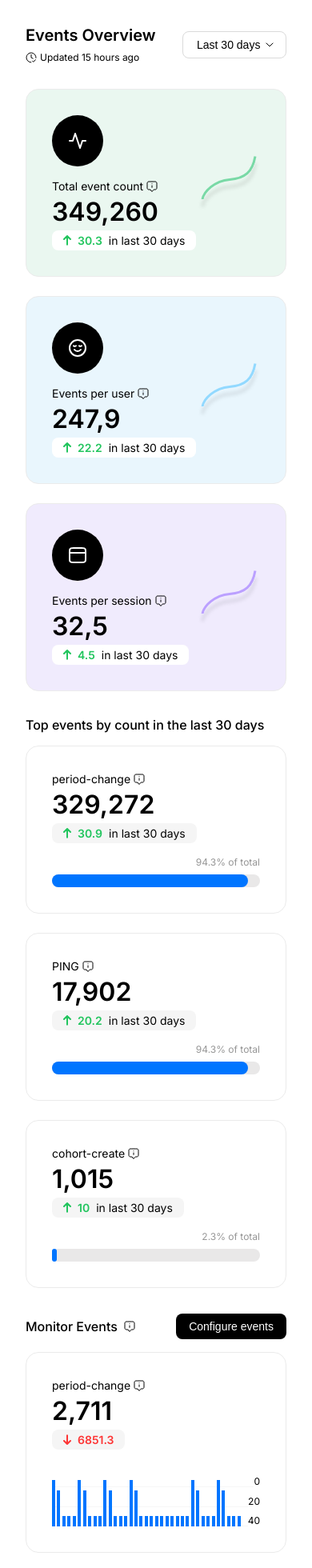
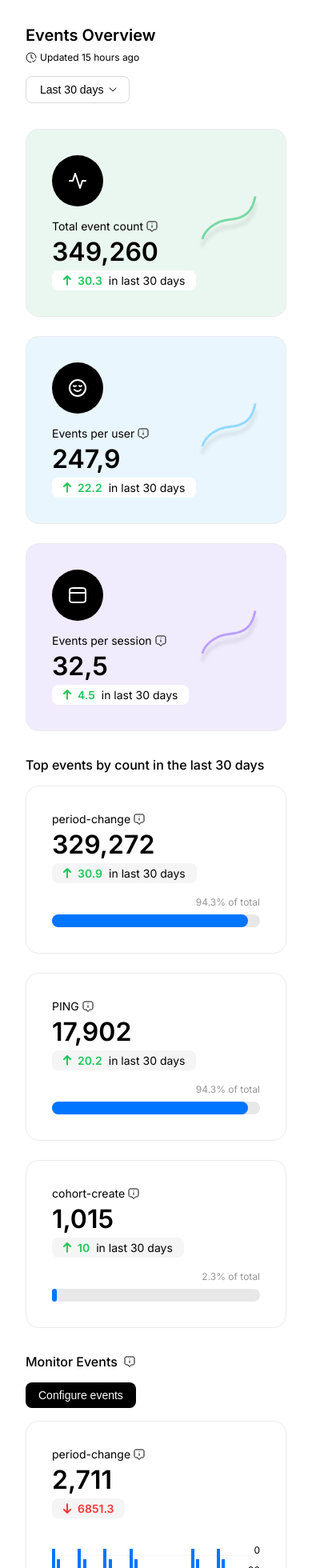
Before and after one commit to erdemuslu/events-overview, a React (Vite) app: page / in a window 390 px wide. Shown: the top 1960 px of the page at 80% size. Built offline with nearby package versions, Linux system fonts and the light colour scheme.

Commit message:
feat: update responsive style v3

```diff
--- a/src/sections/header/header.css
+++ b/src/sections/header/header.css
@@ -19,3 +19,15 @@
   font-size: 0.75rem;
   margin-left: 0.25rem;
 }
+
+@media screen and (max-width: 940px) {
+  .header {
+    flex-direction: column;
+    justify-content: flex-start;
+    align-items: flex-start;
+  }
+
+  .header-right {
+    margin-top: 1rem;
+  }
+}
--- a/src/sections/monitor-events/monitor-events.css
+++ b/src/sections/monitor-events/monitor-events.css
@@ -30,4 +30,14 @@
   .monitor-events-wrapper {
     grid-template-columns: repeat(1, 1fr);
   }
+
+    .monitor-events-header {
+      flex-direction: column;
+      justify-content: flex-start;
+      align-items: flex-start;
+    }
+
+    .monitor-events-actions {
+      margin-top: 1rem;
+    }
 }
```
